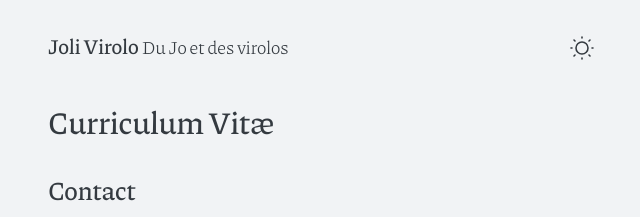
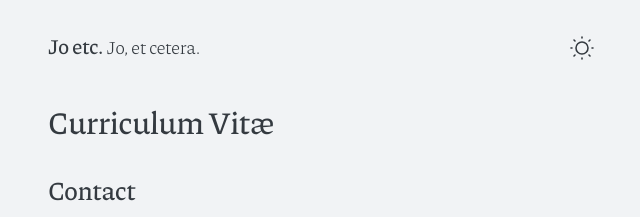
Before and after one commit to streketo/streketo.github.io, a Jekyll site: the page built from cv.md, in a window 1280 px wide. Shown: the top 217 px of the page, without its empty margins (319-959 px from the left). Built offline with Jekyll 4.4.1, drawn with Linux system fonts in a browser that asks for light colours.

Commit message:
Update _config.yml

```diff
--- a/_config.yml
+++ b/_config.yml
@@ -1,17 +1,17 @@
 # site settings
 
-title:          Joli Virolo
-tagline:        Du Jo et des virolos
+title:          Jo etc.
+tagline:        Jo, et cetera.
 url:            # https://cvless.netlify.app
 baseurl:        ""
 permalink:      pretty
-repo:           https://github.com/j0web/j0web.github.io # https://github.com/username/username.github.io
+repo:           https://github.com/joetcetera/joetcetera.github.io # https://github.com/username/username.github.io
 
 # author settings
 
 author:
   name:         Jo
-  email:        dev@joweb.ovh
+  email:        jo@etcetera.ovh
 photo:          # /assets/photo.jpg
 
 # build settings
```
